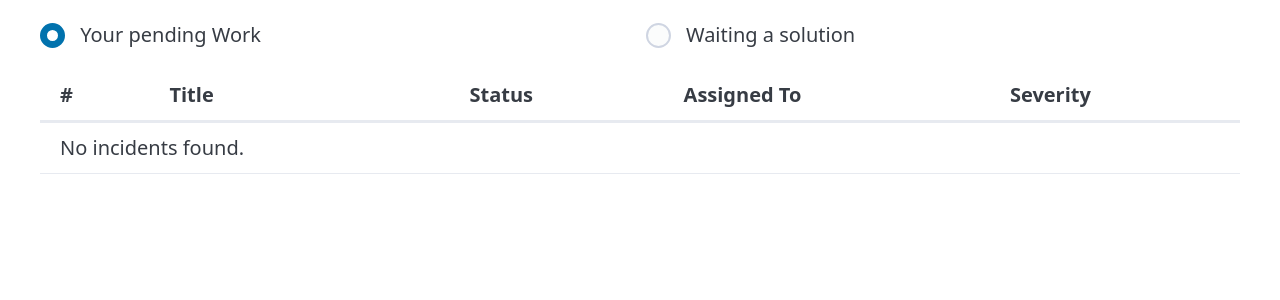
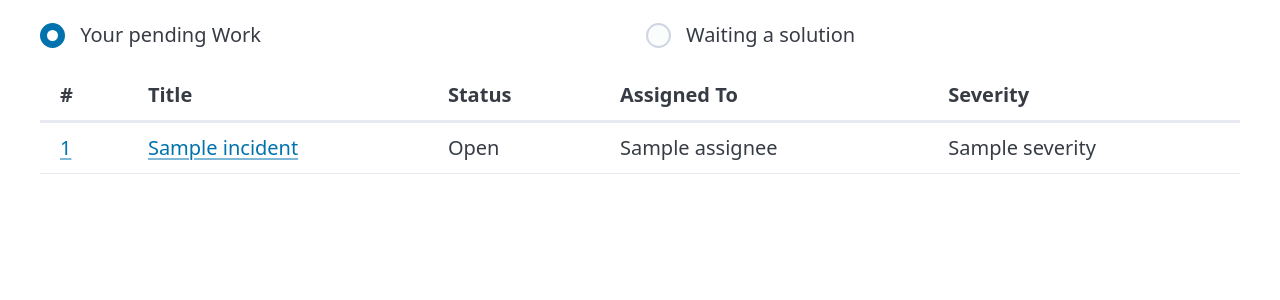
Before and after one commit to giulianotesta7/devops-incident-tracker, a Flask app: template app/templates/incidents.html in a window 1280 px wide. Shown: the part 110-410 px from the top of the page. Run offline with Flask 3, Linux system fonts and the light colour scheme; the visitor is signed in with stand-in values (Sample User, id 1); the template is opened without the code that fills it: most values are stand-ins (such as "Sample title", 1, 10 or a date in 2020).

Commit message:
hotfix: Mixed logic on 'Your pending work' and 'Waiting a solution'

```diff
--- a/app/templates/incidents.html
+++ b/app/templates/incidents.html
@@ -25,7 +25,7 @@
     </tr>
   </thead>
   <tbody>
-    {% for incident in incidents | selectattr("status", "equalto", "Open") | selectattr("created_by_id","equalto", current_user.id) %}
+    {% for incident in incidents | selectattr("status", "equalto", "Open") | selectattr("assigned_to_id","equalto", current_user.id) %}
     <tr>
       <td>
         <a href="{{ url_for('bp.incident_detail', incident_id=incident.id) }}">
@@ -66,7 +66,7 @@
     </tr>
   </thead>
   <tbody>
-    {% for incident in incidents | selectattr("status", "equalto", "Open") | selectattr("assigned_to_id","equalto", current_user.id) %}
+    {% for incident in incidents | selectattr("status", "equalto", "Open") | selectattr("created_by_id","equalto", current_user.id) %}
     <tr>
       <td>
         <a href="{{ url_for('bp.incident_detail', incident_id=incident.id) }}">
```
